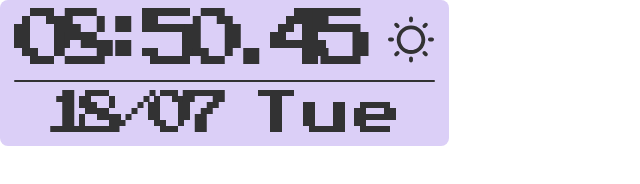
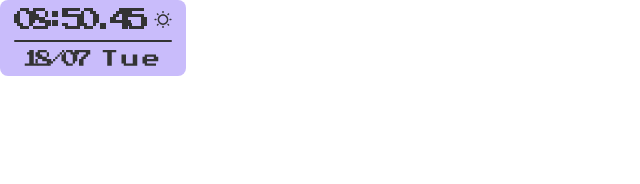
Before and after one commit to moleydeodochi/reption_widgets, a plain HTML site: page klock-clock.html in a window 1280 px wide. Shown: the whole page, without its empty margins (0-640 px from the left). Drawn offline with nearby package versions, Linux system fonts and the light colour scheme.

Commit message:
Update klock-clock.html

```diff
--- a/klock-clock.html
+++ b/klock-clock.html
@@ -23,15 +23,15 @@
 #clock {
   display: inline-flex;
   white-space: nowrap;
-  color: #323233;
+  color: #333333;
   font-weight: 400;
   font-family: "Press Start 2P";
-  font-size: 64px;
+  font-size: 24px;
 }
 
 .date-divider {
   height: 2px;
-  background: #323233;
+  background: #333333;
   width: 100%;
   border-radius: 3px;
   margin: 8px;
@@ -41,16 +41,16 @@
   display: inline-flex;
   white-space: nowrap;
   align-items: center;
-  color: #323233;
+  color: #333333;
   font-weight: 400;
   font-family: "Press Start 2P";
-  font-size: 48px;
+  font-size: 18px;
 }
 
 #date span {
   display: block;
   text-align: center;
-  width: 34.59459459459459px;
+  width: 12.972972972972972px;
 }
 
 #date span#day {
@@ -61,10 +61,10 @@
 }
 
 #clock-cycle {
-  width: 48px;
-  height: 48px;
-  margin-left: 32px;
-  fill: #323233;
+  width: 18px;
+  height: 18px;
+  margin-left: 12px;
+  fill: #333333;
   transform: translateY(-0.5px);
   display: block;
 }
@@ -73,7 +73,7 @@
   font-variant-numeric: tabular-nums lining-nums;
   display: block;
   text-align: center;
-  width: 42.666666666666664px;
+  width: 16px;
 }
 
 #clock-background .row {
@@ -88,7 +88,7 @@
   justify-content: center;
   flex-direction: column;
   padding: 8px 14px 8px 14px;
-  background: #dbcff7ff;
+  background: #c9bcfbff;
 
   border-radius: 8px
 
```
